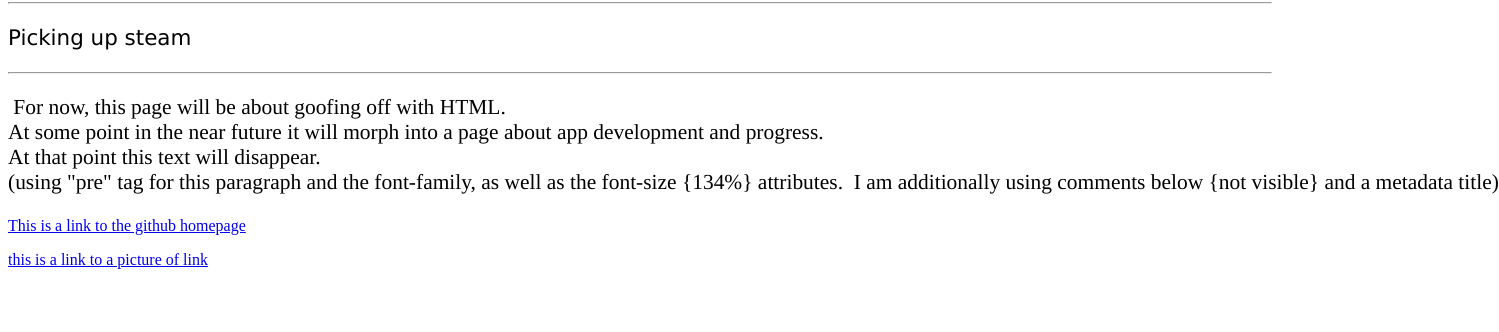
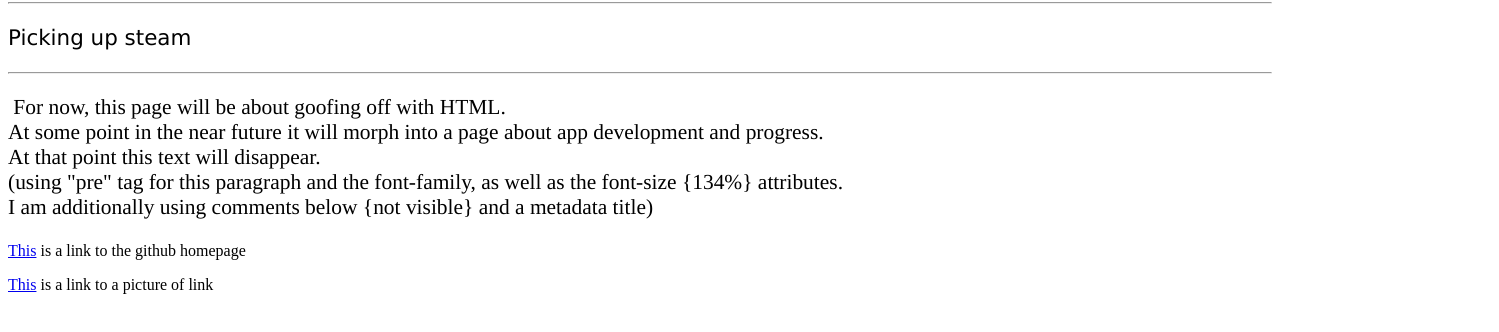
Before and after one commit to SamFissure/SamFissure.github.io, a plain HTML site: page index.html in a window 1280 px wide. Shown: the part 104-436 px from the top of the page, 1499 px wide, since content can reach past the window. Drawn offline with Linux system fonts and the light colour scheme.

Commit message:
Making more changes
Yet another change

```diff
--- a/index.html
+++ b/index.html
@@ -12,10 +12,11 @@ Hello World!
 <pre style="font-family:times;font-size: 134%;"> For now, this page will be about goofing off with HTML.
 At some point in the near future it will morph into a page about app development and progress.
 At that point this text will disappear.
-(using "pre" tag for this paragraph and the font-family, as well as the font-size {134%} attributes.  I am additionally using comments below {not visible} and a metadata title)</pre>
-<a href="https://www.github.com/">This is a link to the github homepage<a/>
+(using "pre" tag for this paragraph and the font-family, as well as the font-size {134%} attributes.
+I am additionally using comments below {not visible} and a metadata title)</pre>
+<a href="https://www.github.com/">This<a/> is a link to the github homepage
 <!-- this will be a picture of link-->
-<p> <a href="http://desktop.freewallpaper4.me/view/original/5976/link-from-legend-of-zelda.jpg">this is a link to a picture of link</a> </p>
+<p> <a href="http://desktop.freewallpaper4.me/view/original/5976/link-from-legend-of-zelda.jpg">This</a> is a link to a picture of link</p>
 <!-- Plans for site once finished. Heading, Sam Fissure Apps.  Plans for app, plans for education plans for future apps-->
 </body>
 </html>
```
